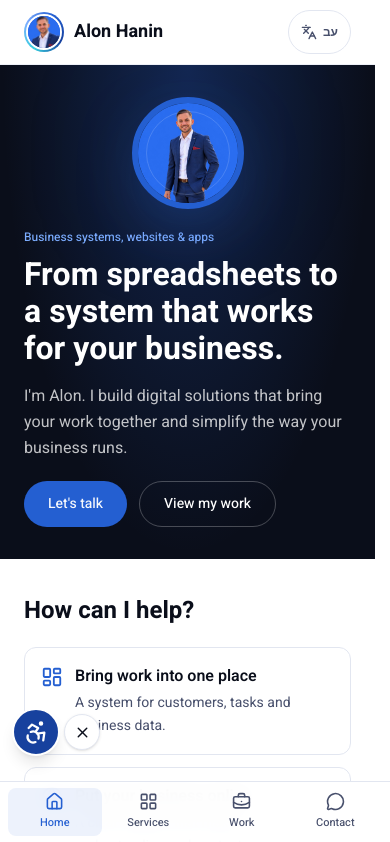
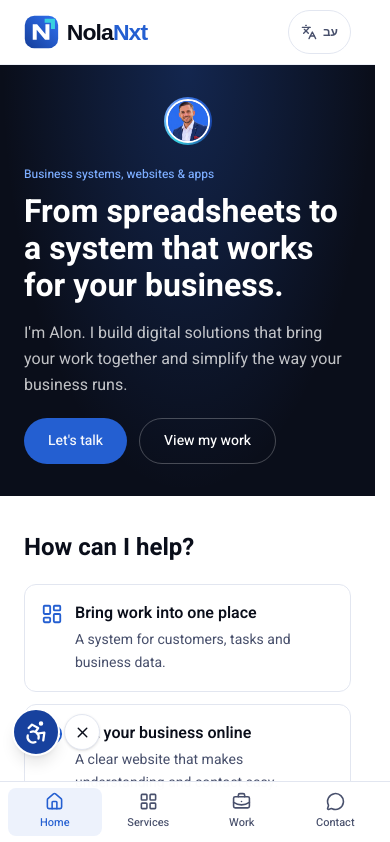
Before and after one commit to AlonHanin/alon-hanin-website, a React (Vite) app: page / in a window 390 px wide. Shown: the top 842 px of the page. Built offline with nearby package versions, Linux system fonts and the light colour scheme.

Commit message:
Add NolaNxt header logo and refine responsive hero portrait

```diff
--- a/src/components/Nav.tsx
+++ b/src/components/Nav.tsx
@@ -1,10 +1,8 @@
 import { Home, LayoutGrid, BriefcaseBusiness, MessageCircle, Languages } from "lucide-react";
-import { site } from "../config/site";
 import { navigation, normalizePath } from "../config/routes";
 import { langToggle } from "../data/siteContent";
 import { useLanguage } from "../i18n/LanguageContext";
 import { Container } from "./Container";
-import { Avatar } from "./Avatar";
 
 const icons = { home: Home, services: LayoutGrid, work: BriefcaseBusiness, contact: MessageCircle };
 
@@ -21,9 +19,8 @@ export function Nav() {
       </a>
       <header className="sticky top-0 z-50 border-b border-line-soft bg-paper/95 backdrop-blur-md">
         <Container className="flex min-h-16 items-center justify-between gap-3 py-2 md:py-3">
-          <a href="/" className="flex items-center gap-2.5 font-display text-lg font-bold text-ink">
-            <Avatar size={40} />
-            <span>{site[lang].name}</span>
+          <a href="/" aria-label={lang === "he" ? "NolaNxt — לדף הבית" : "NolaNxt — Home"} className="inline-flex min-h-11 shrink-0 items-center">
+            <img src="/nolanxt-logo.svg" alt="NolaNxt" width={194} height={44} className="h-auto w-[154px] md:w-[176px]" />
           </a>
           <nav className="desktop-nav hidden items-center gap-5 lg:gap-8 md:flex" aria-label={label}>
             {navigation.map((item) => (
--- a/src/sections/HeroSection.tsx
+++ b/src/sections/HeroSection.tsx
@@ -4,6 +4,7 @@ import { showProjects } from "../config/site";
 import { Container } from "../components/Container";
 import { CTAButton } from "../components/Button";
 import { HeroVisual } from "../components/HeroVisual";
+import { Avatar } from "../components/Avatar";
 
 export function HeroSection() {
   const { lang } = useLanguage();
@@ -25,7 +26,8 @@ export function HeroSection() {
             </CTAButton>
           </div>
         </div>
-        <div className="order-1 mx-auto w-[112px] sm:w-[160px] lg:order-2 lg:w-full lg:max-w-[320px]"><HeroVisual /></div>
+        <div className="order-1 mx-auto leading-none sm:hidden"><Avatar size={48} /></div>
+        <div className="order-1 mx-auto hidden w-[136px] sm:block lg:order-2 lg:w-full lg:max-w-[280px]"><HeroVisual /></div>
       </Container>
     </section>
   );
```
Also changed, not shown: public/nolanxt-logo.svg (added).
